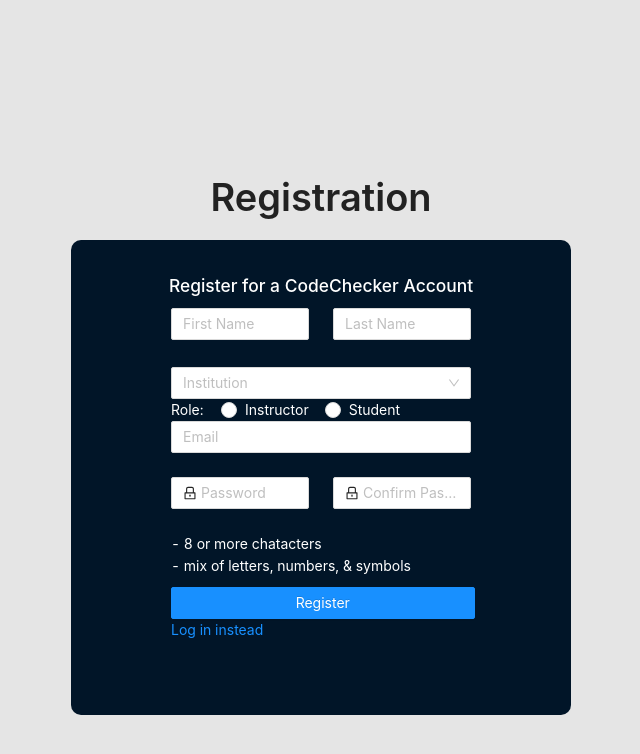
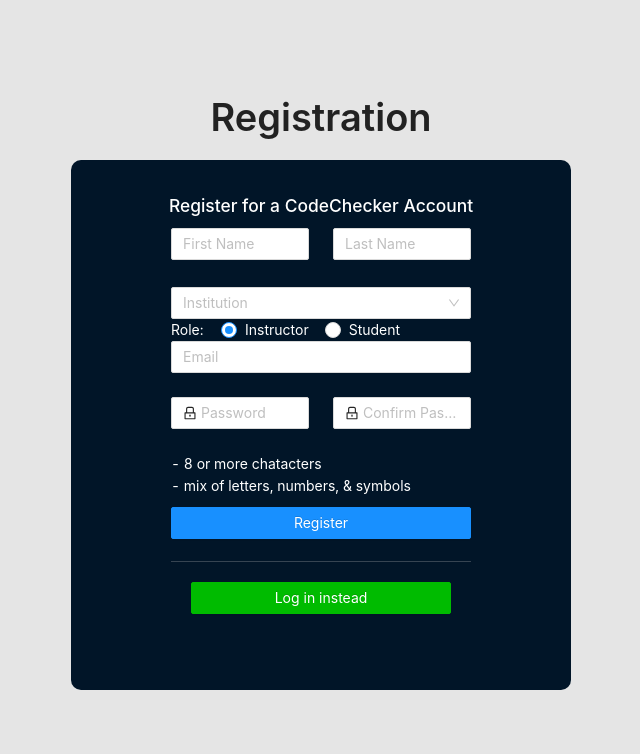
Before and after one commit to Mahluza/Code-Checker, a React (Create React App) app in the folder client/frontend/: page /register in a window 1280 px wide. Shown: the top 754 px of the page, without its empty margins (319-959 px from the left). Built offline with nearby package versions, Linux system fonts and the light colour scheme.

Commit message:
Finished student dash, plus login and registration validation, and combined instructor dash

```diff
--- a/client/frontend/src/App.css
+++ b/client/frontend/src/App.css
@@ -1,4 +1,3 @@
-
 .App-logo {
   height: 40vmin;
   pointer-events: none;
--- a/client/frontend/src/App.tsx
+++ b/client/frontend/src/App.tsx
@@ -26,8 +26,8 @@
 
   const onMenuClick = (e: any) => {
     // home button
-    if (e.key === "0" || e.key === "1") {
-      history.push("/home");
+    if (e.key === '0' || e.key === '1') {
+      history.push('/home');
     }
     // logout button
     if (e.key === '3') {
--- a/client/frontend/src/modules/HomePage/HomePage.tsx
+++ b/client/frontend/src/modules/HomePage/HomePage.tsx
@@ -16,14 +16,9 @@
 function HomePage() {
   // check if upload modal is enabled
   const [visible, setVisible] = useState(false);
-  // projectList is part of state of HomePage?
-  // setProjectList is method for updating it?
-  // useState argument is the state variable's initial value?
-  // how come there isn't a useEffect for visible. Is it because it's not linked to a post or get method?
-  // look into props argument
-  // does useDispatch puto something into the redux store? if so, what does it set it as?
 
   const [projectsList, setProjectsList] = useState([]);
+  const [activeProjects, setActiveProjects] = useState(0);
   const dispatch = useDispatch();
   const history = useHistory();
   const accessToken = localStorage.getItem('userToken');
@@ -38,9 +33,6 @@
     setVisible(false);
   };
 
-  // renders whenver an effect is called. effect is called whenver second arg is updated.
-  // so useEffect only called once here?
-  // so why use it?
   useEffect(() => {
     instance
       .get('/project', {
@@ -60,24 +52,22 @@
   }, []);
 
   return (
-    <Row>
-      <Col span={8}>
     <div className="home-page-container">
-          <Row justify="center">
-            <Divider orientation="center" style={{ marginTop: 15 }}>
-              Instructor
-            </Divider>
-            <Col>
-              <Title level={5}>Professor Fauci</Title>
-              <Title level={5}> Active Projects: {1}</Title>
-            </Col>
+      <Row style={{ height: 30 }}>
+        <text className="welcome-text" style={{ marginLeft: 15, marginTop: 5 }}>
+          Welcome Professor Fauci
+        </text>
       </Row>
-        </div>
-      </Col>
-      <Col span={16}>
-        <div className="home-page-container">
       <Row>
         <Divider orientation="left">Plagiarism Detection Projects</Divider>
+      </Row>
+      <Row>
+        <text className="project-stats-text" style={{ marginLeft: 30 }}>
+          {' '}
+          Active: {activeProjects}
+        </text>
+      </Row>
+      <Row>
         <Button
           type="primary"
           shape="round"
@@ -89,6 +79,7 @@
           {' '}
           Start New Project{' '}
         </Button>
+
         <UploadModal
           visible={visible}
           handleCancel={handleCancel}
@@ -107,8 +98,6 @@
         }}
       />
     </div>
-      </Col>
-    </Row>
   );
 }
 
--- a/client/frontend/src/modules/HomePage/homePageStyles.css
+++ b/client/frontend/src/modules/HomePage/homePageStyles.css
@@ -4,3 +4,43 @@
   border-radius: 10px;
   margin: 24px;
 }
+
+.welcome-text {
+  font-weight: 600;
+  font-size: 20px;
+  font-family: -apple-system, BlinkMacSystemFont, 'Segoe UI', Roboto,
+    'Helvetica Neue', Arial, 'Noto Sans', sans-serif, 'Apple Color Emoji',
+    'Segoe UI Emoji', 'Segoe UI Symbol', 'Noto Color Emoji';
+  font-variant: tabular-nums;
+  font-feature-settings: 'tnum', 'tnum';
+  color: rgba(0, 0, 0, 0.85);
+}
+
+.project-stats-text {
+  font-weight: 500;
+  font-size: 15px;
+  font-family: -apple-system, BlinkMacSystemFont, 'Segoe UI', Roboto,
+    'Helvetica Neue', Arial, 'Noto Sans', sans-serif, 'Apple Color Emoji',
+    'Segoe UI Emoji', 'Segoe UI Symbol', 'Noto Color Emoji';
+  font-variant: tabular-nums;
+  font-feature-settings: 'tnum', 'tnum';
+  color: rgba(0, 0, 0, 0.85);
+}
+
+/* -webkit-tap-highlight-color: rgba(0, 0, 0, 0);
+--antd-wave-shadow-color: #1890ff;
+--scroll-bar: 0;
+-webkit-font-smoothing: antialiased;
+font-family: -apple-system, BlinkMacSystemFont, 'Segoe UI', Roboto, 'Helvetica Neue', Arial, 'Noto Sans', sans-serif, 'Apple Color Emoji', 'Segoe UI Emoji', 'Segoe UI Symbol', 'Noto Color Emoji';
+font-variant: tabular-nums;
+line-height: 1.5715;
+list-style: none;
+font-feature-settings: 'tnum', "tnum";
+color: rgba(0, 0, 0, 0.85);
+font-weight: 500;
+font-size: 16px;
+white-space: nowrap;
+text-align: center;
+box-sizing: border-box;
+display: inline-block;
+padding: 0 1em; */
--- a/client/frontend/src/modules/UserAuthentication/LogInPage.tsx
+++ b/client/frontend/src/modules/UserAuthentication/LogInPage.tsx
@@ -1,7 +1,7 @@
 import React, { useEffect, useState } from 'react';
 import axios from 'axios';
 import { withRouter, useHistory } from 'react-router-dom';
-import { Row, Form, Input, Button, Typography } from 'antd';
+import { Row, Form, Input, Button, Typography, Divider } from 'antd';
 //import Login from 'antd'; //'ant-design-pro/lib/Login';
 import { UserOutlined, LockOutlined } from '@ant-design/icons';
 // import 'antd/dist/antd.css';
@@ -19,6 +19,9 @@
   let history = useHistory();
   let dispatch = useDispatch();
 
+  const registerClick = () => {
+    history.push('/register');
+  };
   // set state of empty errMessage
   // if err message has something in it render it
   const [errMessage, setErr] = useState('');
@@ -87,16 +90,26 @@
                   <Button
                     type="primary"
                     htmlType="submit"
-                    className="login-form-button1"
+                    className="login-form-button"
                   >
                     Log in
                   </Button>
                 </Form.Item>
               </Row>
-              <Row style={{}}>
-                <a href="/register" className="alt-action">
+              <Row style={{ height: 45 }}>
+                <Divider className="divider" />
+              </Row>
+              <Row justify="center">
+                {/* <a href="/register" className="alt-action">
                   Register
-                </a>
+                </a> */}
+                <Button
+                  type="primary"
+                  className="login-form-button-register alt-button"
+                  onClick={registerClick}
+                >
+                  Register
+                </Button>
               </Row>
               <Row className="err-message-row-login">
                 <div className="alertDiv">{errMessage}</div>
--- a/client/frontend/src/modules/UserAuthentication/RegistrationPage.tsx
+++ b/client/frontend/src/modules/UserAuthentication/RegistrationPage.tsx
@@ -2,7 +2,17 @@
 import axios from 'axios';
 import { useHistory } from 'react-router-dom';
 // import { withRouter } from "react-router-dom";
-import { Radio, Select, Col, Row, Form, Input, Button, Typography } from 'antd';
+import {
+  Radio,
+  Select,
+  Col,
+  Row,
+  Form,
+  Input,
+  Button,
+  Typography,
+  Divider,
+} from 'antd';
 //import Login from 'antd'; //'ant-design-pro/lib/Login';
 import { LockOutlined } from '@ant-design/icons';
 // import 'antd/dist/antd.css';
@@ -16,23 +26,9 @@
 const { Option } = Select;
 const instance = axios.create({ baseURL: 'http://localhost:4000' });
 
-/*
-How make when doing function and not class
-
-onChange = e => {
-    console.log('radio checked', e.target.value);
-    this.setState({
-      value: e.target.value,
-    });
-  };
-  */
-
 function RegistrationPage() {
-  // what's the difference between
-  let state = {
-    value: null,
-  };
-
+  const [roleVal, setRole] = useState(1);
+  const [insVal, setInstitution] = useState(null);
   const [errMessage, setErr] = useState('');
 
   let institution: string;
@@ -41,16 +37,18 @@
   let dispatch = useDispatch();
 
   const onRoleChange = (values: any) => {
-    console.log('chosen value is,', values);
-    state.value = values;
+    setRole(values);
   };
 
   const onInstitutionChange = (ins: any) => {
-    console.log('selected institution is: ', ins);
-    institution = ins;
+    setInstitution(ins);
   };
-
+  const loginClick = () => {
+    history.push('/login');
+  };
   const onFinish = (values: any) => {
+    values.role = roleVal;
+    values.institution = insVal;
     instance
       .post('/users', values)
       .then((result) => {
@@ -65,7 +63,6 @@
         }
       })
       .catch(function (error) {
-        //setErr(errMessage);
         console.log(error);
       });
   };
@@ -75,7 +72,7 @@
     // and Form.Item as a class or method within Form
 
     <div className="center-div">
-      <Row align="bottom" justify="center" style={{ minHeight: '30vh' }}>
+      <Row align="bottom" justify="center" style={{ minHeight: '20vh' }}>
         <Title>Registration</Title>
       </Row>
 
@@ -144,7 +141,11 @@
                   <text>Role:</text>
                 </Col>
                 <Col>
-                  <Radio.Group name="role" onChange={onRoleChange}>
+                  <Radio.Group
+                    name="role"
+                    onChange={onRoleChange}
+                    defaultValue={1}
+                  >
                     <Radio value={1}>Instructor</Radio>
                     <Radio value={2}>Student</Radio>
                   </Radio.Group>
@@ -206,7 +207,7 @@
               <Row gutter={[0, 18]}>
                 <text> - mix of letters, numbers, & symbols</text>
               </Row>
-              <Row style={{ paddingTop: 10, height: 80 }}>
+              <Row style={{ paddingTop: 10, height: 40 }}>
                 <Form.Item>
                   <Button
                     type="primary"
@@ -215,10 +216,22 @@
                   >
                     Register
                   </Button>
-                  <a href="/login" className="alt-action">
-                    Log in instead
-                  </a>
                 </Form.Item>
+              </Row>
+              <Row style={{ height: 45 }}>
+                <Divider className="divider" />
+              </Row>
+              <Row justify="center">
+                {/* <a href="/register" className="alt-action">
+                  Register
+                </a> */}
+                <Button
+                  type="primary"
+                  className="register-form-button-login alt-button"
+                  onClick={loginClick}
+                >
+                  Log in instead
+                </Button>
               </Row>
               <Row className="err-message-row-registration">
                 <div className="alertDiv">{errMessage}</div>
--- a/client/frontend/src/modules/UserAuthentication/loginAndRegistration.css
+++ b/client/frontend/src/modules/UserAuthentication/loginAndRegistration.css
@@ -17,27 +17,39 @@
   float: left;
 }
 
-.login-form-button1 {
+.login-form-button {
   width: 220px;
 }
 
+.login-form-button-register {
+  width: 190px;
+  background-color: rgb(0, 187, 0);
+  border-color: rgb(0, 187, 0);
+}
+
 .register-form-button {
-  /*152*/
-  width: 170%;
+  width: 300px;
+}
+
+.register-form-button-login {
+  width: 260px;
+  background-color: rgb(0, 187, 0);
+
+  border-color: rgb(0, 187, 0);
 }
 
 .login-form-container {
   background-color: rgb(1, 21, 40);
   border-radius: 10px;
   width: 400px;
-  height: 300px;
+  height: 350px;
 }
 
 .register-form-container {
   background-color: rgb(1, 21, 40);
   border-radius: 10px;
   width: 500px;
-  height: 475px;
+  height: 530px;
   text-align: left;
 }
 
@@ -89,12 +101,19 @@
 
 .err-message-row-login {
   justify-content: center;
-  padding-top: 20px;
+  padding-top: 25px;
 }
 
 .err-message-row-registration {
   justify-content: center;
+  padding-top: 18px;
 }
 
-.formRow {
+.divider {
+  border-top: 1px solid #bfbfbf47;
 }
+
+.alt-button:hover {
+  border-color: rgb(0, 205, 0);
+  background-color: rgb(0, 205, 0);
+}
```
Also changed, not shown: client/frontend/src/modules/UserAuthentication/loginRegistration.less (added, +13 -0 lines), client/frontend/questions.txt, client/frontend/src/modules/HomePage/OldHomePage.txt (added). Lines whose indentation alone changed are shown as unchanged.
